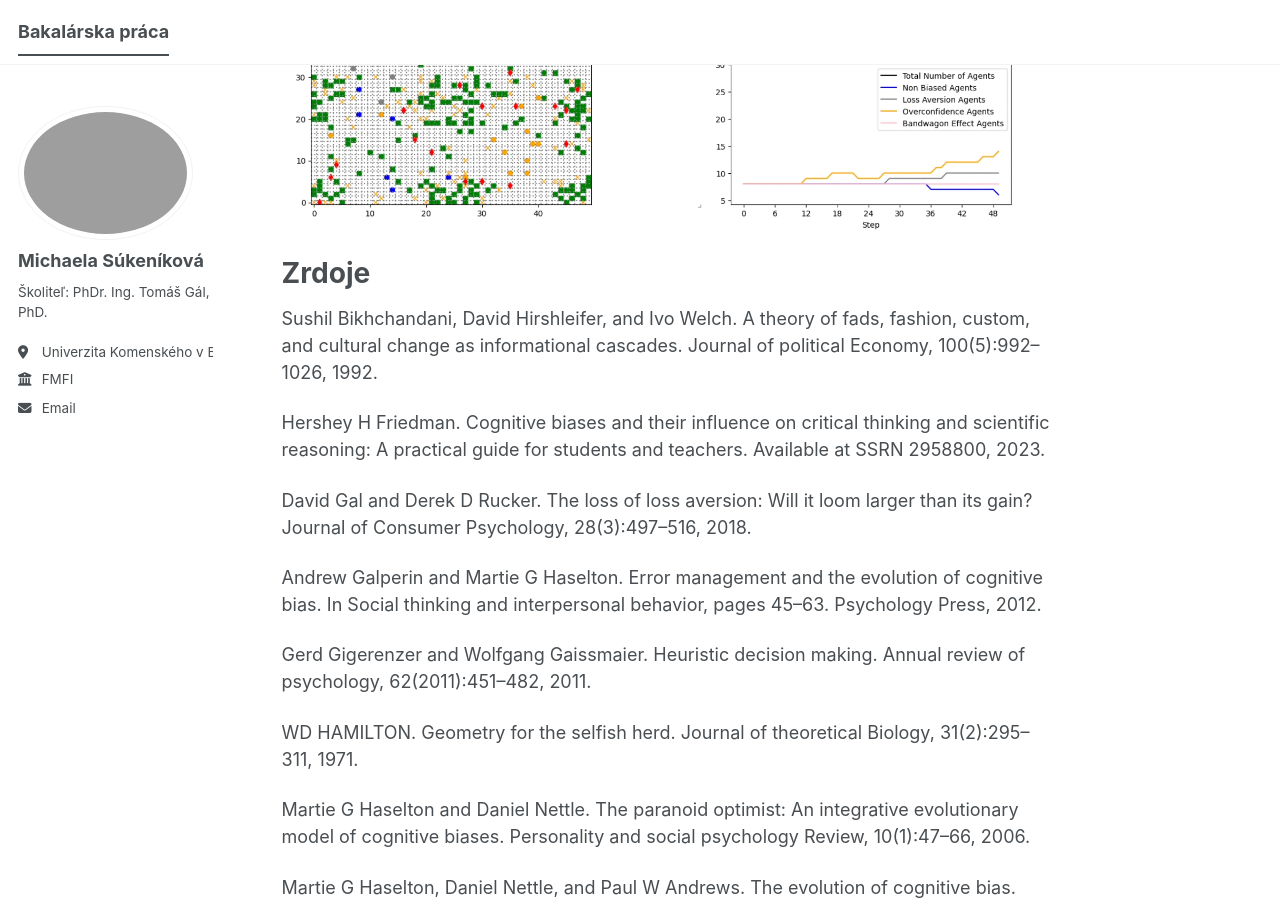
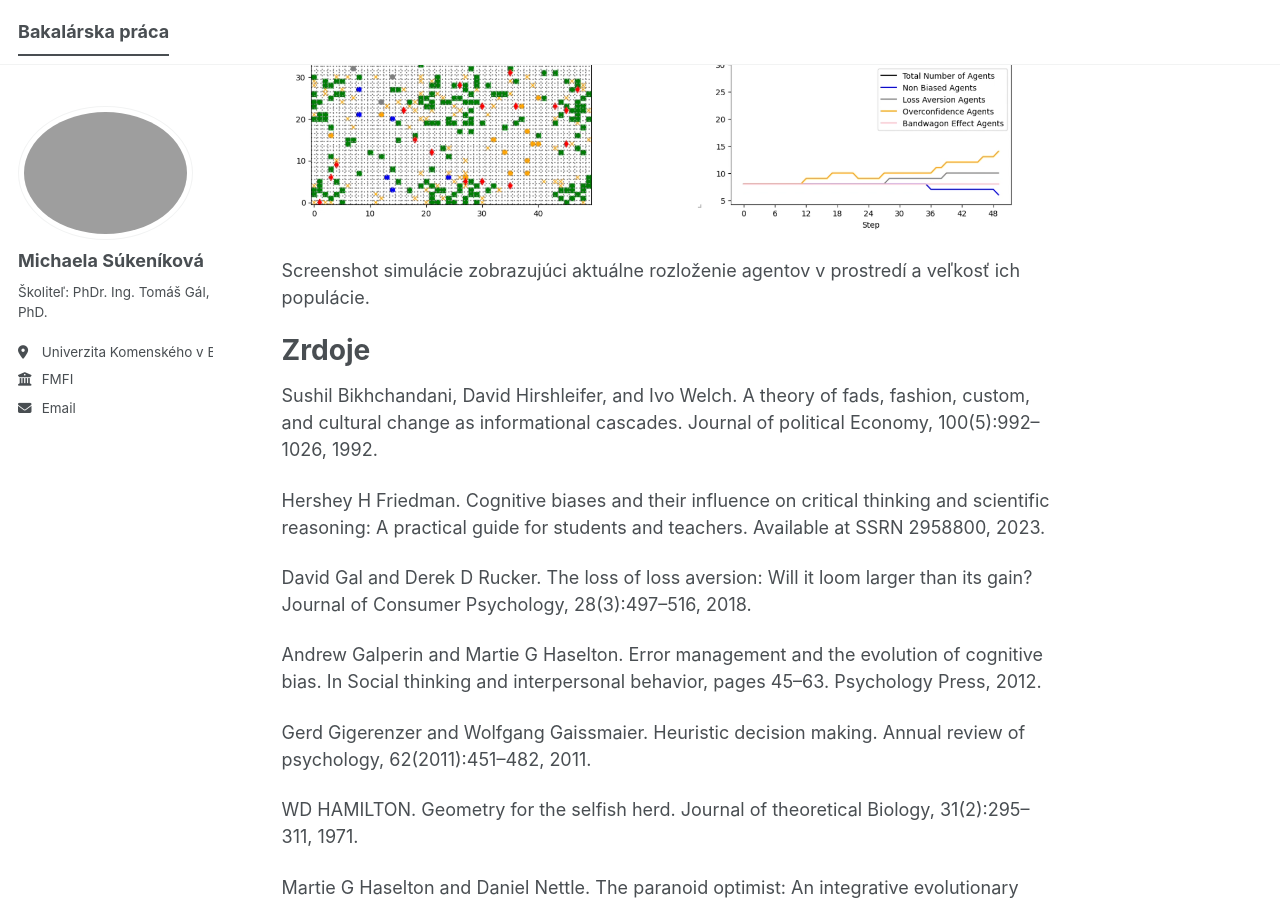
Before and after one commit to sumiuniba/sumiuniba.github.io, a Jekyll site: the page built from _pages/about.md, in a window 1280 px wide and 900 px high, scrolled down 2327 px. Built offline with Jekyll 4.4.1, drawn with Linux system fonts in a browser that asks for light colours.

Commit message:
Add description for simulation screenshot
Add a screenshot description for the simulation.

```diff
--- a/_pages/about.md
+++ b/_pages/about.md
@@ -81,6 +81,8 @@ _11. 5. - 17. 5. 2026_
 
 ![Vizualizácia simulácie](/images/simulacia.png)
 
+Screenshot simulácie zobrazujúci aktuálne rozloženie agentov v prostredí a veľkosť ich populácie.
+
 **Zrdoje**
 ======
 
```
